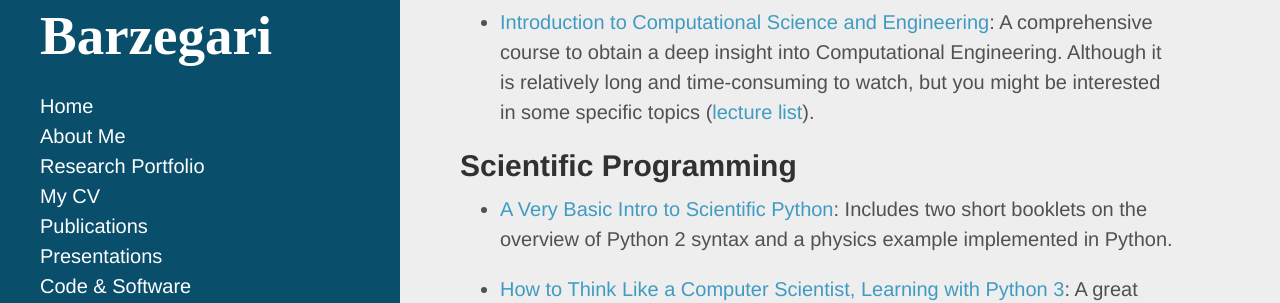
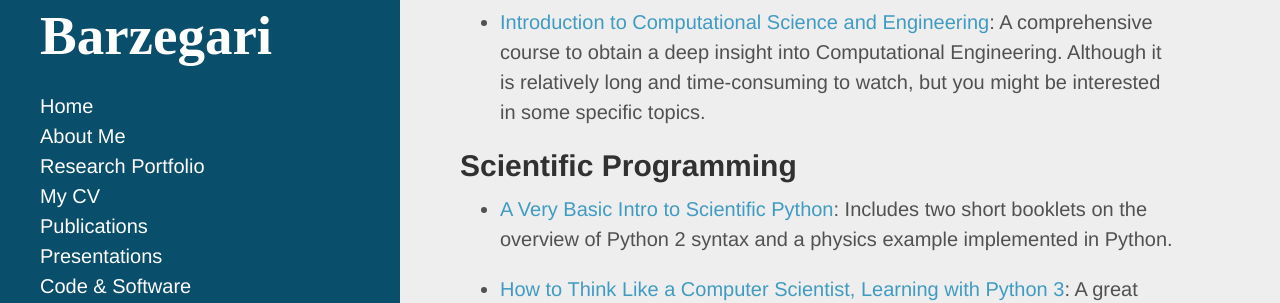
Before and after one commit to mbarzegary/mbarzegary.github.io, a Jekyll site: the page built from usefulbooks.md, in a window 1280 px wide and 900 px high, scrolled down 1157 px. Shown: the part 249-552 px from the top of the window. Built offline with Jekyll 4.4.1, drawn with Linux system fonts in a browser that asks for light colours; nearby versions of some CDN libraries; some web fonts are replaced.

Commit message:
remove abandoned link from useful books page

```diff
--- a/usefulbooks.md
+++ b/usefulbooks.md
@@ -29,7 +29,7 @@ A plethora of useful books, videos, and online resources are freely available al
 
 * [CFD Python, 12 Steps to Navier-Stokes](https://github.com/barbagroup/CFDPython): A practical set of Jupyter notebooks and videos to understanding the foundations of Computational Fluid Dynamics (CFD).
 
-* [Introduction to Computational Science and Engineering](https://www.youtube.com/playlist?list=PLF706B428FB7BD52C): A comprehensive course to obtain a deep insight into Computational Engineering. Although it is relatively long and time-consuming to watch, but you might be interested in some specific topics ([lecture list](https://ocw.mit.edu/courses/mathematics/18-085-computational-science-and-engineering-i-fall-2008/video-lectures/)).
+* [Introduction to Computational Science and Engineering](https://www.youtube.com/playlist?list=PLF706B428FB7BD52C): A comprehensive course to obtain a deep insight into Computational Engineering. Although it is relatively long and time-consuming to watch, but you might be interested in some specific topics.
 
 ## Scientific Programming
 
```
